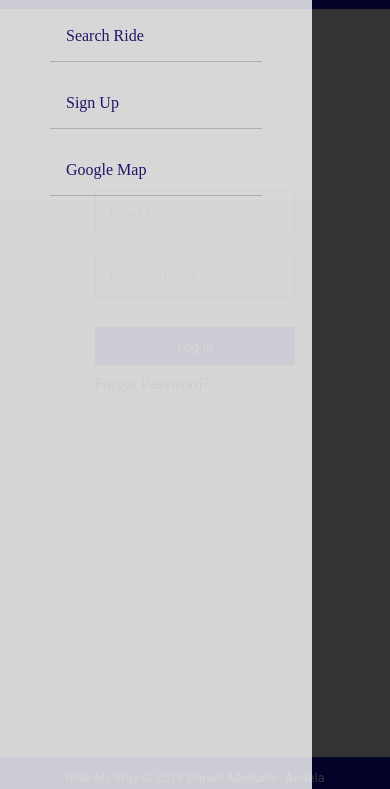
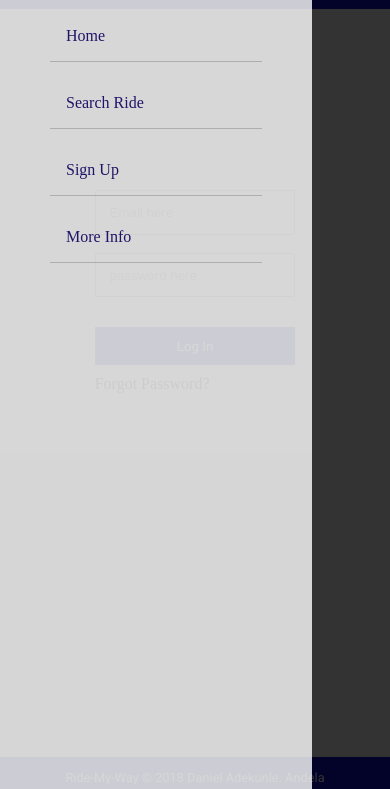
Before and after one commit to DanielAdek/Ride-My-Way, a website: page client/src/markup/login.html in a window 390 px wide. Both pictures are taken after a click on the button 24 px from the left and 32 px from the top of the page. Shown: the part 55-844 px from the top of the page. Drawn offline with Linux system fonts and the light colour scheme.

Commit message:
modify file

```diff
--- a/client/src/markup/login.html
+++ b/client/src/markup/login.html
@@ -8,7 +8,7 @@
     <link rel="shortcut icon" href="../../public/imgs/favcar.png" type="image/x-icon">
     <meta name="viewport" content="width=device-width, maximum-scale=5 initial-scale=1">
     <link rel="stylesheet" href="https://use.fontawesome.com/releases/v5.0.13/css/all.css">
-    <link rel="stylesheet" type="text/css" media="screen" href="../../public/css/modules/main.css"/>
+    <link rel="stylesheet" type="text/css" media="screen" href="../../public/css/modules/main.css" />
 </head>
 
 <body class="grid-row-3 grid-areas">
@@ -55,13 +55,16 @@
     <nav class="mobile-nav">
         <ul class="mobile-nav__items">
             <li class="mobile-nav__item">
+                <a href="index.html">Home</a>
+            </li>
+            <li class="mobile-nav__item">
                 <a href="all-rides.html">Search Ride</a>
             </li>
             <li class="mobile-nav__item">
                 <a href="signup.html">Sign Up</a>
             </li>
             <li class="mobile-nav__item">
-                <a href="#">Google Map</a>
+                <a href="#">More Info</a>
             </li>
         </ul>
     </nav>
```
